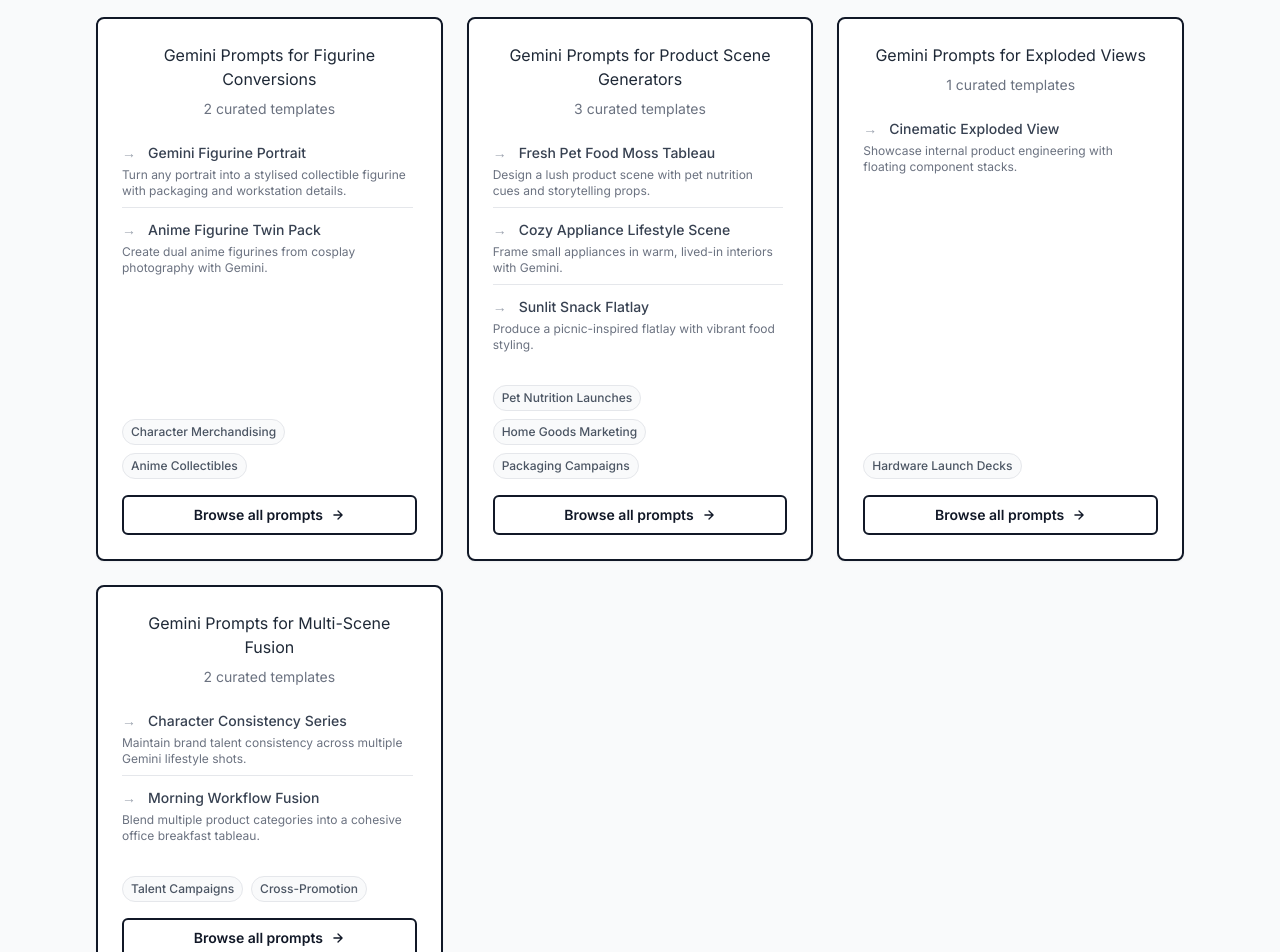
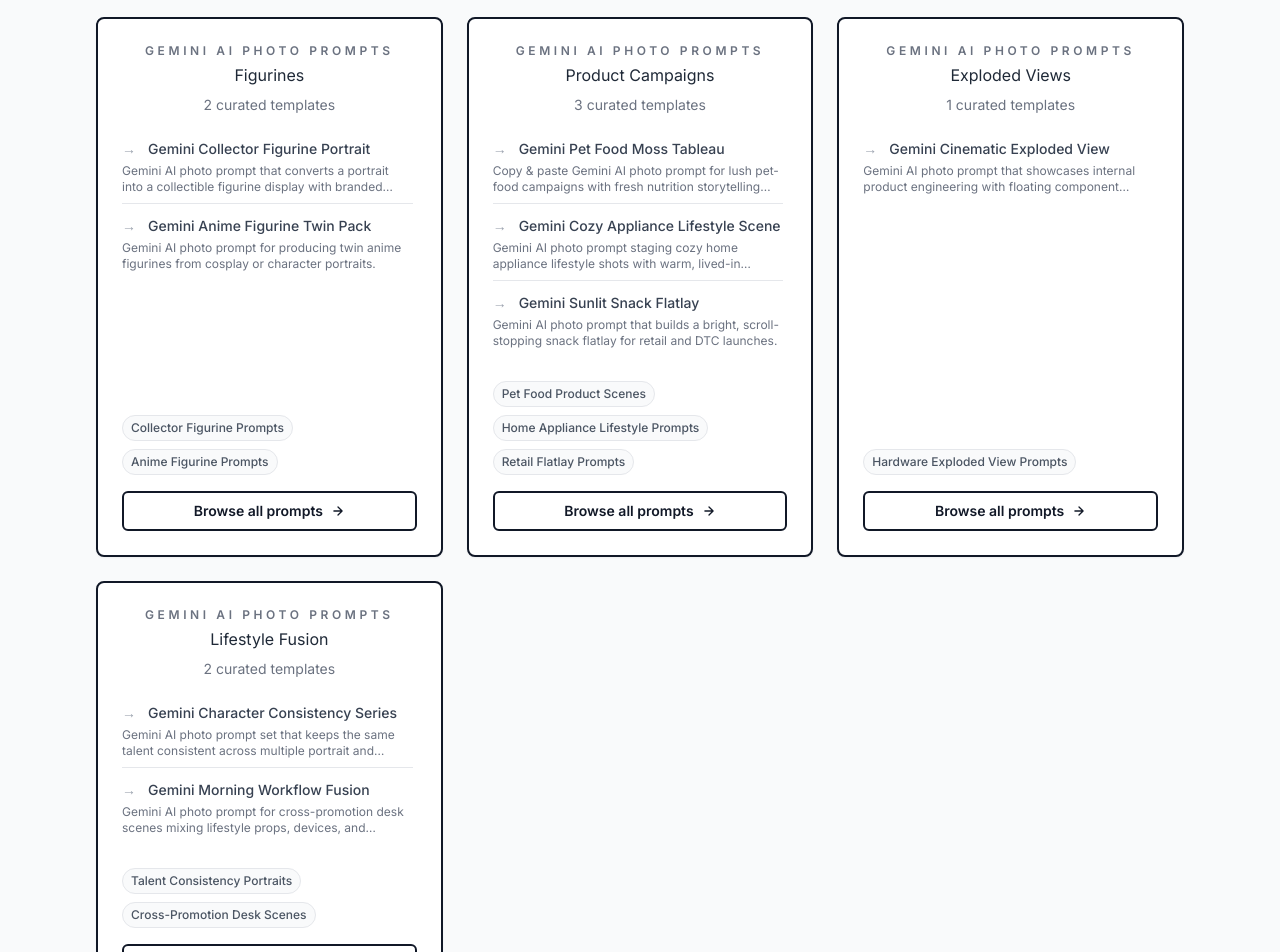
Before and after one commit to bingyanglu/AIPhotoPrompt, a Next.js app: page /prompts in a window 1280 px wide. Shown: the part 740-1692 px from the top of the page. Built offline with nearby package versions, Linux system fonts and the light colour scheme.

Commit message:
Refine prompt taxonomy and add figurine workflow blog

```diff
--- a/app/page.tsx
+++ b/app/page.tsx
@@ -60,6 +60,11 @@
     title: '$10K Product Shoots Without a Studio',
     description: 'Learn how Gemini delivers commercial-grade AI product photography with ready-to-use prompts.',
     href: '/blog/gemini-product-photography-guide'
+  },
+  {
+    title: 'Gemini Figurine Prompt Workflow',
+    description: 'Transform a screenshot into a collectible figurine scene using our Nano Banana prompt and iteration tips.',
+    href: '/blog/gemini-figurine-photo-prompt'
   }
 ]
 
--- a/components/CategoryOverview.tsx
+++ b/components/CategoryOverview.tsx
@@ -7,6 +7,9 @@
 
 function CategoryCard({ category }: { category: PromptCategorySummary }) {
   const topPrompts = category.prompts.slice(0, 6)
+  const [rawPrefix, rawFocus] = category.title.split(':').map((part) => part.trim())
+  const sectionPrefix = rawFocus ? rawPrefix : null
+  const sectionTitle = rawFocus || rawPrefix || category.title
 
   return (
     <div
@@ -14,8 +17,13 @@
       className="group flex h-full flex-col rounded-lg border-2 border-gray-900 bg-white p-6 shadow-sm transition-shadow hover:shadow-md"
     >
       <div className="mb-6 flex flex-col items-center text-center">
-        <p className="font-display text-base text-gray-800">
-          Gemini Prompts for {category.title.replace(' Prompts', '')}
+        {sectionPrefix && (
+          <p className="text-xs font-semibold uppercase tracking-[0.3em] text-gray-500">
+            {sectionPrefix}
+          </p>
+        )}
+        <p className="mt-1 font-display text-base text-gray-800">
+          {sectionTitle}
         </p>
         <p className="mt-2 text-sm text-gray-500">
           {category.promptCount} curated templates
--- a/components/CategoryQuickLinks.tsx
+++ b/components/CategoryQuickLinks.tsx
@@ -20,12 +20,18 @@
           <ol className="max-h-[calc(100vh-260px)] space-y-5 overflow-y-auto pr-1">
             {categories.map((category) => (
               <li key={category.slug} className="space-y-2">
-                <Link
-                  href={`#category-prompts-${category.slug}`}
-                  className="block text-left text-sm font-semibold text-gray-900 transition-colors hover:text-primary-500"
-                >
-                  {category.title.replace(' Prompts', '')}
-                </Link>
+                {(() => {
+                  const [rawPrefix, rawFocus] = category.title.split(':').map((part) => part.trim())
+                  const displayTitle = rawFocus || rawPrefix || category.title
+                  return (
+                    <Link
+                      href={`#category-prompts-${category.slug}`}
+                      className="block text-left text-sm font-semibold text-gray-900 transition-colors hover:text-primary-500"
+                    >
+                      {displayTitle}
+                    </Link>
+                  )
+                })()}
                 {category.subcategories.length > 0 && (
                   <ul className="space-y-1.5 pl-3 text-sm text-gray-600">
                     {category.subcategories.slice(0, 20).map((subcategory) => {
--- a/components/PromptCollection.tsx
+++ b/components/PromptCollection.tsx
@@ -12,17 +12,27 @@
     <div className="space-y-16">
       {categoriesWithPrompts.map((category) => (
         <section key={category.slug} id={`category-prompts-${category.slug}`} className="scroll-mt-32">
+          {(() => {
+            const [rawPrefix, rawFocus] = category.title.split(':').map((part) => part.trim())
+            const sectionPrefix = rawFocus ? rawPrefix : null
+            const sectionTitle = rawFocus || rawPrefix || category.title
+
+            return (
               <header className="mb-8">
+                {sectionPrefix && (
                   <p className="text-xs font-semibold uppercase tracking-[0.3em] text-gray-400">
-              {category.title.replace(' Prompts', '')}
+                    {sectionPrefix}
                   </p>
+                )}
                 <h2 className="mt-3 font-display text-3xl text-gray-900">
-              Gemini Prompts for {category.title.replace(' Prompts', '')}
+                  {sectionTitle}
                 </h2>
                 <p className="mt-2 max-w-2xl text-sm text-gray-600">
                   {category.description}
                 </p>
               </header>
+            )
+          })()}
 
           <div className="space-y-12">
             {category.prompts.map((prompt) => (
--- a/content/prompts/config/prompts-meta.json
+++ b/content/prompts/config/prompts-meta.json
@@ -2,29 +2,29 @@
   "categories": [
     {
       "slug": "figurine",
-      "title": "Figurine Conversions",
-      "description": "Transform portraits into collectible Gemini figurine renders",
+      "title": "Gemini AI Photo Prompts: Figurines",
+      "description": "Turn screenshots and portraits into collectible figurine displays complete with branded packaging and workstation props.",
       "icon": "🧸",
       "color": "yellow"
     },
     {
       "slug": "product-scenes",
-      "title": "Product Scene Generators",
-      "description": "Gemini AI product campaigns with lush, story-driven environments",
+      "title": "Gemini AI Photo Prompts: Product Campaigns",
+      "description": "Copy & paste ready Gemini product photography prompts for pet food, retail flatlays, and lifestyle ecommerce stories.",
       "icon": "🛍️",
       "color": "green"
     },
     {
       "slug": "exploded-views",
-      "title": "Exploded Views",
-      "description": "High-impact Gemini technical breakdowns for hardware marketing",
+      "title": "Gemini AI Photo Prompts: Exploded Views",
+      "description": "High-impact Gemini technical breakdown imagery for hardware decks, crowdfunding pages, and component reveals.",
       "icon": "🧩",
       "color": "purple"
     },
     {
       "slug": "multi-fusion",
-      "title": "Multi-Scene Fusion",
-      "description": "Blend products, people, and props into lifestyle storytelling shots",
+      "title": "Gemini AI Photo Prompts: Lifestyle Fusion",
+      "description": "Blend talent portraits, props, and multiple products into story-driven lifestyle scenes ready for social, ads, or lookbooks.",
       "icon": "🎛️",
       "color": "blue"
     }
@@ -32,8 +32,8 @@
   "prompts": [
     {
       "slug": "gemini-figurine-human",
-      "title": "Gemini Figurine Portrait",
-      "description": "Turn any portrait into a stylised collectible figurine with packaging and workstation details.",
+      "title": "Gemini Collector Figurine Portrait",
+      "description": "Gemini AI photo prompt that converts a portrait into a collectible figurine display with branded packaging and workstation details.",
       "category": "figurine",
       "difficulty": "beginner",
       "featured": true,
@@ -42,15 +42,15 @@
         "gemini",
         "character"
       ],
-      "useCase": "Character Merchandising",
+      "useCase": "Collector Figurine Prompts",
       "template": "Transform this portrait photo into a character figurine render.\n\nContext:\n- Input photo: [PHOTO_URL]\n- Character vibe: [STYLE] (e.g. cyberpunk hacker, pop star, heroic explorer)\n\nScene requirements:\n1. Figurine centered on a circular PVC base that looks glossy and premium.\n2. Behind the figurine, add a branded packaging box featuring the character artwork.\n3. On the left side, show a monitor displaying the 3D modeling process in Blender.\n4. Lighting should be bright studio lighting with moderate saturation to highlight details.\n5. Keep the shot indoors on a clean workstation with subtle depth of field.\n\nDeliver a 4K, square composition with crisp edges and playful toy aesthetics.",
       "coverImage": "https://raw.githubusercontent.com/ludao-ai/imgs/master/imgs202509141708971.png",
       "copyCount": 0
     },
     {
       "slug": "gemini-figurine-anime",
-      "title": "Anime Figurine Twin Pack",
-      "description": "Create dual anime figurines from cosplay photography with Gemini.",
+      "title": "Gemini Anime Figurine Twin Pack",
+      "description": "Gemini AI photo prompt for producing twin anime figurines from cosplay or character portraits.",
       "category": "figurine",
       "difficulty": "intermediate",
       "featured": false,
@@ -59,15 +59,15 @@
         "figurine",
         "gemini"
       ],
-      "useCase": "Anime Collectibles",
+      "useCase": "Anime Figurine Prompts",
       "template": "Generate two matching anime-style figurines based on the source images.\n\nInputs:\n- Portrait 1: [PHOTO_URL_1]\n- Portrait 2: [PHOTO_URL_2]\n- Theme: [THEME] (e.g. neon idols, fantasy warriors)\n\nRendering directives:\n- Pose each figurine with complementary stances and expressive gestures.\n- Place both on coordinated bases with the same logo treatment.\n- Behind them, stack two packaging boxes showing individual character art.\n- Lighting should be punchy and saturated, simulating a convention display.\n- Keep materials glossy and colorful, with subtle rim lights to define silhouettes.\n\nReturn a 16:9 hero shot suitable for campaign key art.",
       "coverImage": "https://raw.githubusercontent.com/ludao-ai/imgs/master/imgs202509141708972.png",
       "copyCount": 0
     },
     {
       "slug": "gemini-pet-food-moss",
-      "title": "Fresh Pet Food Moss Tableau",
-      "description": "Design a lush product scene with pet nutrition cues and storytelling props.",
+      "title": "Gemini Pet Food Moss Tableau",
+      "description": "Copy & paste Gemini AI photo prompt for lush pet-food campaigns with fresh nutrition storytelling props.",
       "category": "product-scenes",
       "difficulty": "intermediate",
       "featured": true,
@@ -77,15 +77,15 @@
         "moss",
         "gemini"
       ],
-      "useCase": "Pet Nutrition Launches",
+      "useCase": "Pet Food Product Scenes",
       "template": "Product promotional image for premium pet food.\n\nScene blueprint:\n- Base environment: emerald moss-covered ground with pockets of ferns and dew.\n- Hero product: [PRODUCT_DESCRIPTION] placed center on a natural wood stump.\n- Supporting ingredients: fresh chicken breast, avocado slices, salmon portions, wooden bowl of freeze-dried chunks, scattered herbs.\n- Wildlife element: a well-groomed cat interacting with the product.\n- Background: soft blur of a forest log and dappled sunlight.\n- Lighting: simulate golden-hour outdoor light with gentle volumetric rays.\n\nFrame as a medium shot, 4:5 ratio, emphasising freshness and wholesome nutrition.",
       "coverImage": "https://raw.githubusercontent.com/ludao-ai/imgs/master/imgs202509141708976.png",
       "copyCount": 0
     },
     {
       "slug": "gemini-snack-flatlay",
-      "title": "Sunlit Snack Flatlay",
-      "description": "Produce a picnic-inspired flatlay with vibrant food styling.",
+      "title": "Gemini Sunlit Snack Flatlay",
+      "description": "Gemini AI photo prompt that builds a bright, scroll-stopping snack flatlay for retail and DTC launches.",
       "category": "product-scenes",
       "difficulty": "beginner",
       "featured": false,
@@ -95,15 +95,15 @@
         "outdoor",
         "gemini"
       ],
-      "useCase": "Packaging Campaigns",
+      "useCase": "Retail Flatlay Prompts",
       "template": "Create a flatlay hero shot for [SNACK_BRAND] seasonal packaging.\n\nComposition guide:\n- Camera angle: overhead, 90 degrees.\n- Surface: emerald moss layered with a wrinkled pastel tablecloth.\n- Central focus: wooden tray holding two product packages on a textured cloth.\n- Surrounding props: abundance of fresh strawberries, blueberries, cookies, and fruits arranged organically.\n- Accent: wicker flower basket with seasonal blooms in one corner.\n- Lighting: bright natural sunlight with alternating shadows and highlights.\n- Palette: vibrant reds, yellows, and greens balanced against the moss backdrop.\n\nDeliver as a 3:2 image optimized for e-commerce hero banners.",
       "coverImage": "https://raw.githubusercontent.com/ludao-ai/imgs/master/imgs202509141708980.png",
       "copyCount": 0
     },
     {
       "slug": "gemini-home-appliance-lifestyle",
-      "title": "Cozy Appliance Lifestyle Scene",
-      "description": "Frame small appliances in warm, lived-in interiors with Gemini.",
+      "title": "Gemini Cozy Appliance Lifestyle Scene",
+      "description": "Gemini AI photo prompt staging cozy home appliance lifestyle shots with warm, lived-in interiors.",
       "category": "product-scenes",
       "difficulty": "intermediate",
       "featured": false,
@@ -113,15 +113,15 @@
         "interior",
         "gemini"
       ],
-      "useCase": "Home Goods Marketing",
+      "useCase": "Home Appliance Lifestyle Prompts",
       "template": "Generate a lifestyle product shot for [APPLIANCE_NAME].\n\nScene details:\n- Location: sunlit living room with wooden cabinets, framed art, and thriving plants.\n- Hero setup: product centered on a hardwood console with complementary ceramics and glassware.\n- Human element: [MODEL_DESCRIPTION] casually enjoying the space (e.g. sipping coffee, reading).\n- Extra styling: soft textiles, books, decorative trays, and a cat or pet accent if relevant.\n- Lighting: soft directional sunlight creating gentle light/shadow interplay.\n- Mood: cozy, aspirational, high-end yet approachable.\n\nOutput a 4K horizontal composition ready for social and paid ads.",
       "coverImage": "https://raw.githubusercontent.com/ludao-ai/imgs/master/imgs202509141708983.png",
       "copyCount": 0
     },
     {
       "slug": "gemini-exploded-view",
-      "title": "Cinematic Exploded View",
-      "description": "Showcase internal product engineering with floating component stacks.",
+      "title": "Gemini Cinematic Exploded View",
+      "description": "Gemini AI photo prompt that showcases internal product engineering with floating component stacks.",
       "category": "exploded-views",
       "difficulty": "advanced",
       "featured": true,
@@ -131,15 +131,15 @@
         "gemini",
         "tech"
       ],
-      "useCase": "Hardware Launch Decks",
+      "useCase": "Hardware Exploded View Prompts",
       "template": "Render an ultra-detailed exploded view for [PRODUCT_NAME].\n\nSpecifications:\n- Orientation: horizontal linear layering with perfectly aligned components.\n- Materials: brushed metal, carbon fiber, glass, electronic boards.\n- Lighting: soft cinematic side lighting to reveal depth and precision.\n- Palette: cool futuristic tones (graphite, deep blue, silver) with subtle emissive accents.\n- Background: minimal gradient with volumetric haze for drama.\n- Labeling: leave clean space around layers for typography overlays.\n\nProduce an 8K image suitable for keynote slides and landing pages.",
       "coverImage": "https://raw.githubusercontent.com/ludao-ai/imgs/master/imgs202509141708991.png",
       "copyCount": 0
     },
     {
       "slug": "gemini-office-breakfast-fusion",
-      "title": "Morning Workflow Fusion",
-      "description": "Blend multiple product categories into a cohesive office breakfast tableau.",
+      "title": "Gemini Morning Workflow Fusion",
+      "description": "Gemini AI photo prompt for cross-promotion desk scenes mixing lifestyle props, devices, and breakfast details.",
       "category": "multi-fusion",
       "difficulty": "advanced",
       "featured": false,
@@ -149,15 +149,15 @@
         "fusion",
         "gemini"
       ],
-      "useCase": "Cross-Promotion",
+      "useCase": "Cross-Promotion Desk Scenes",
       "template": "Generate a multi-product lifestyle scene featuring [PRODUCT_A] and [PRODUCT_B].\n\nScene plan:\n- Setting: bright indoor workspace with sunlight streaming from the left.\n- Props: open laptop showing a web page, breakfast plate (croissant, fried egg, vegetables), steaming mug, scattered fruits, stacked books, pen holder, green plants.\n- Action: two hands interacting with the laptop, suggesting remote work.\n- Lighting: soft natural light with layered shadows, high saturation for a fresh feel.\n- Composition: 3/4 view focusing on the desktop, products centered with complementary props framing them.\n\nDeliver a 16:9 composition ready for hero banners.",
       "coverImage": "https://raw.githubusercontent.com/ludao-ai/imgs/master/imgs202509141708994.png",
       "copyCount": 0
     },
     {
       "slug": "gemini-character-consistency",
-      "title": "Character Consistency Series",
-      "description": "Maintain brand talent consistency across multiple Gemini lifestyle shots.",
+      "title": "Gemini Character Consistency Series",
+      "description": "Gemini AI photo prompt set that keeps the same talent consistent across multiple portrait and lifestyle scenes.",
       "category": "multi-fusion",
       "difficulty": "intermediate",
       "featured": true,
@@ -167,7 +167,7 @@
         "lifestyle",
         "gemini"
       ],
-      "useCase": "Talent Campaigns",
+      "useCase": "Talent Consistency Portraits",
       "template": "Create a set of three lifestyle images featuring the same talent interacting with [PRODUCT_NAME].\n\nGuidelines:\n- Source reference: [MODEL_REFERENCE_PHOTO]\n- Scene variations: [SCENE_1], [SCENE_2], [SCENE_3] (e.g. kitchen counter blow-dry, lounge chair coffee, standing by walnut cabinet).\n- Keep wardrobe cohesive with minor variations (color accents, accessories).\n- Ensure facial features, hairstyle, and proportions remain consistent across shots.\n- Lighting: warm indoor lighting with directional highlights to sculpt form.\n- Deliverable: horizontal triptych or individual 4:5 frames.",
       "coverImage": "https://raw.githubusercontent.com/ludao-ai/imgs/master/imgs202509141708999.png",
       "copyCount": 0
```
Also changed, not shown: content/blog/config/posts-meta.json (+20 -0 lines), content/blog/posts/gemini-figurine-photo-prompt.md (added, +33 -0 lines). Lines whose indentation alone changed are shown as unchanged.
